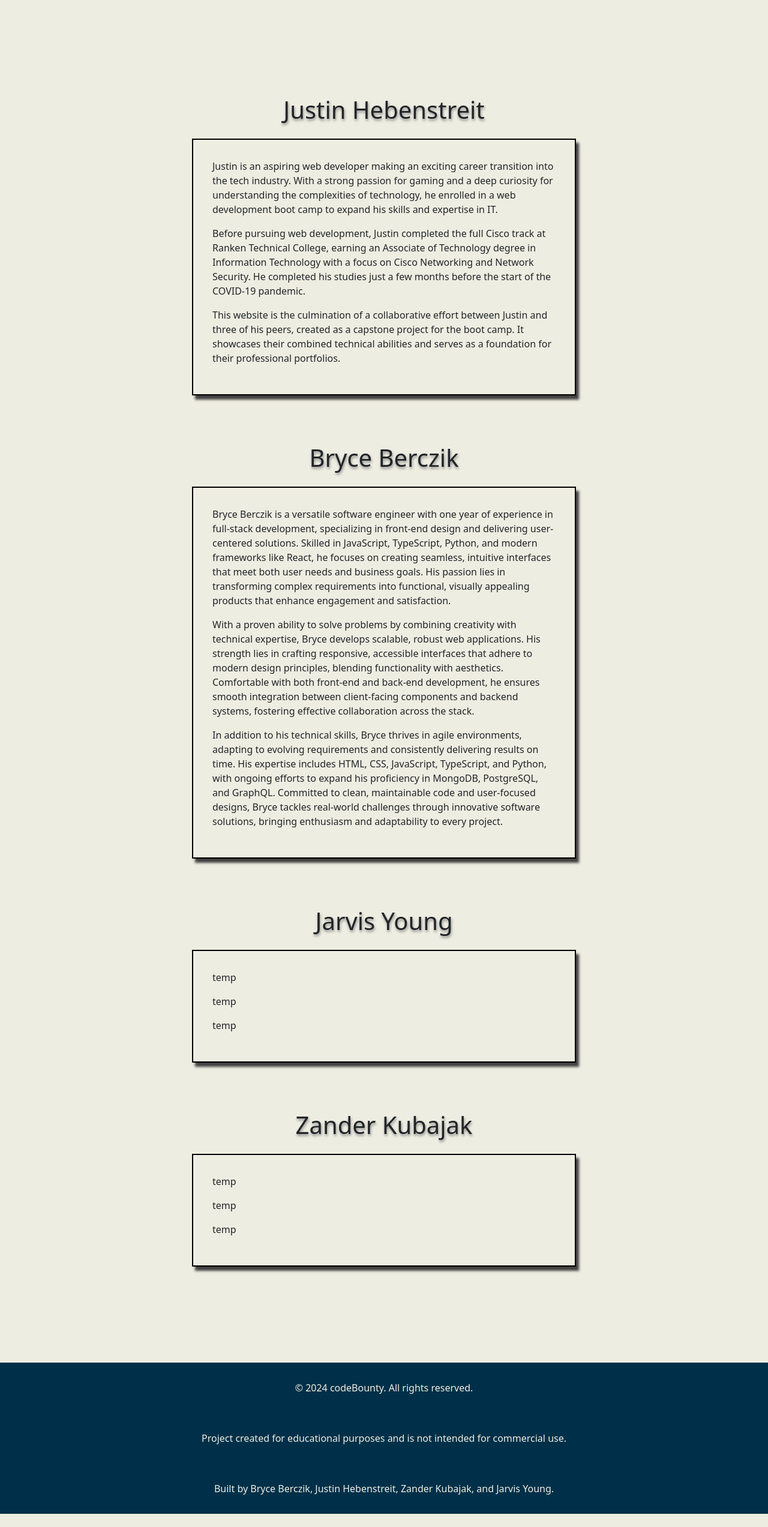
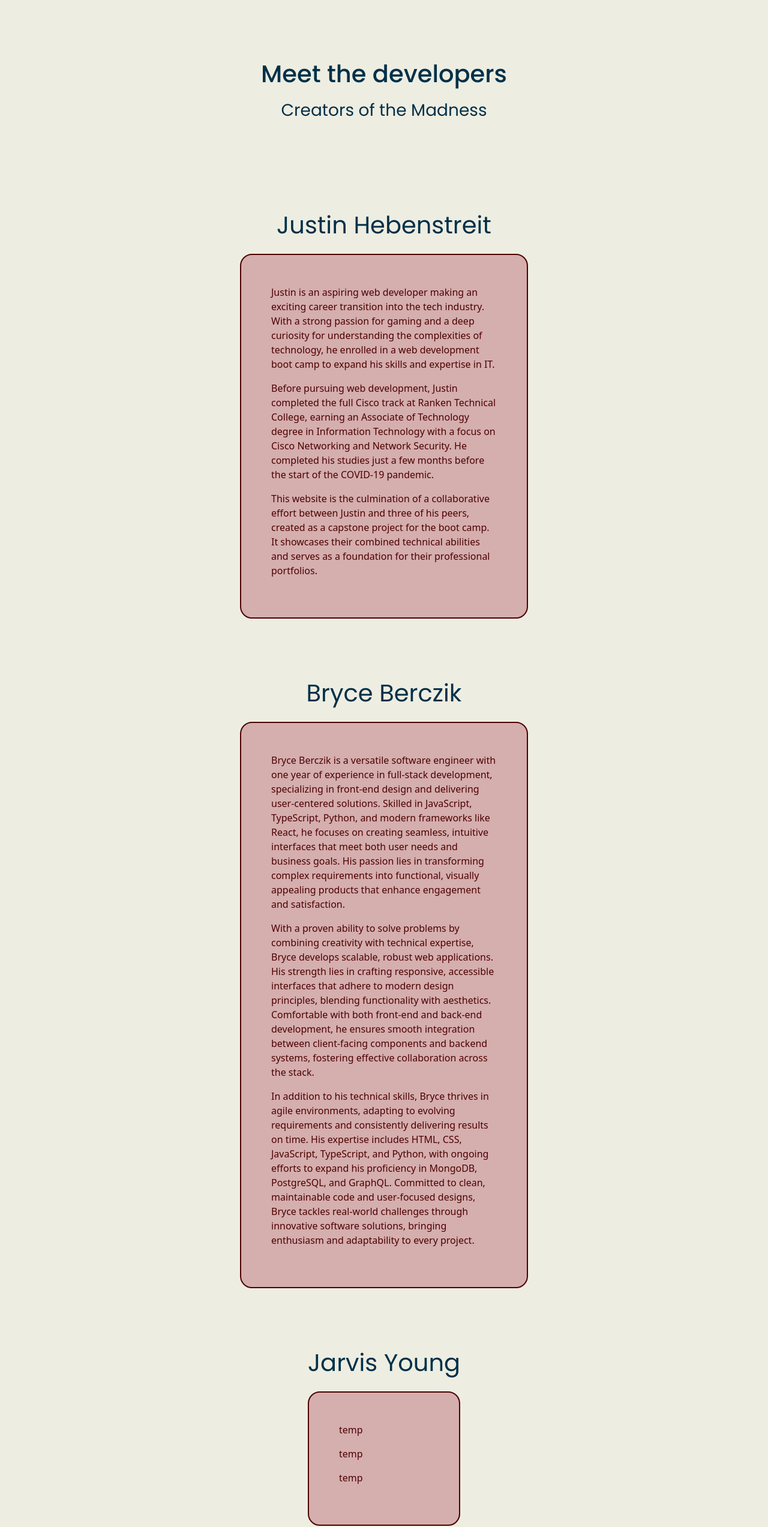
Before and after one commit to bryceberczik/codeBounty, a React (Vite) app in the folder client/: page /about-us in a window 1280 px wide. Shown: the part 93-2638 px from the top of the page at 60% size. Before the commit the page ends 2616 px from the top, so only its background shows below. Built offline with nearby package versions, Linux system fonts and the light colour scheme.

Commit message:
added styling to the about page

```diff
--- a/client/src/css/about.css
+++ b/client/src/css/about.css
@@ -1,22 +1,51 @@
+.about-title {
+
+    text-align: center;
+    margin: 100px 0 150px 0;
+}
+
+.about-title h1 {
+
+    font-family: "Poppins", sans-serif;
+    font-weight: 450;
+    color: #003049;
+}
+
+.about-title h3 {
+
+    margin-top: 20px;
+    color: #003049;
+    font-family: "Poppins", sans-serif;
+    font-weight: 400;
+}
+
 .bio {
     display: flex;
     flex-direction: column;
     justify-content: center;
     align-items: center;
-    width: 40rem;
-    margin: 10rem auto 5rem auto;
+    margin: 100px 400px;
 }
 
 .developerName {
     display: flex;
     justify-content: center;
     margin-bottom: 1.5rem;
-    text-shadow: 1px 3px 4px rgb(139, 139, 138);
+    color: #003049;
+    font-family: "Poppins", sans-serif;
+    font-weight: 400;
 }
 
 .bioDescription {
-    border: 2px solid black;
-    box-shadow: 5px 7px 4px rgb(66, 65, 65);
+    background-color: #d5aeae;
+    border: 2px solid #4d0000;
+    border-radius: 20px;
     padding: 2rem;
-    margin-bottom: 5rem;
+    padding: 50px;
+    margin-bottom: 100px;
 }
+
+.bioDescription p {
+
+    color: #4d0000;
+}
--- a/client/src/pages/About.tsx
+++ b/client/src/pages/About.tsx
@@ -1,109 +1,111 @@
-import PageTab from '../components/PageTab';
-import '../css/about.css';
+import PageTab from "../components/PageTab";
+import "../css/about.css";
 
 const About = () => {
-
   return (
-
     <div>
-
+      <PageTab title="About Us">
+        <div className="about-title">
+            <h1>Meet the developers</h1>
+            <h3>Creators of the Madness</h3>
+        </div>
         <div className="bio">
-
-            <PageTab title="About Us">
-
-                <div>
-
+          <div className="bio-container">
             <h1 className="developerName">Justin Hebenstreit</h1>
             <div className="bioDescription">
-
               <p>
-                            Justin is an aspiring web developer making an exciting career transition into the tech industry. With a strong passion for gaming and a deep curiosity for understanding the complexities of technology, he enrolled in a web development boot camp to expand his skills and expertise in IT.
+                Justin is an aspiring web developer making an exciting career
+                transition into the tech industry. With a strong passion for
+                gaming and a deep curiosity for understanding the complexities
+                of technology, he enrolled in a web development boot camp to
+                expand his skills and expertise in IT.
               </p>
 
               <p>
-                            Before pursuing web development, Justin completed the full Cisco track at Ranken Technical College, earning an Associate of Technology degree in Information Technology with a focus on Cisco Networking and Network Security. He completed his studies just a few months before the start of the COVID-19 pandemic.
+                Before pursuing web development, Justin completed the full Cisco
+                track at Ranken Technical College, earning an Associate of
+                Technology degree in Information Technology with a focus on
+                Cisco Networking and Network Security. He completed his studies
+                just a few months before the start of the COVID-19 pandemic.
               </p>
 
               <p>
-                            This website is the culmination of a collaborative effort between Justin and three of his peers, created as a capstone project for the boot camp. It showcases their combined technical abilities and serves as a foundation for their professional portfolios.
+                This website is the culmination of a collaborative effort
+                between Justin and three of his peers, created as a capstone
+                project for the boot camp. It showcases their combined technical
+                abilities and serves as a foundation for their professional
+                portfolios.
               </p>
-
+            </div>
           </div>
 
-                </div>
-
-                <div>
-
+          <div className="bio-container">
             <h1 className="developerName">Bryce Berczik</h1>
 
             <div className="bioDescription">
-
               <p>
-                            Bryce Berczik is a versatile software engineer with one year of experience in full-stack development, specializing in front-end design and delivering user-centered solutions. Skilled in JavaScript, TypeScript, Python, and modern frameworks like React, he focuses on creating seamless, intuitive interfaces that meet both user needs and business goals. His passion lies in transforming complex requirements into functional, visually appealing products that enhance engagement and satisfaction.
+                Bryce Berczik is a versatile software engineer with one year of
+                experience in full-stack development, specializing in front-end
+                design and delivering user-centered solutions. Skilled in
+                JavaScript, TypeScript, Python, and modern frameworks like
+                React, he focuses on creating seamless, intuitive interfaces
+                that meet both user needs and business goals. His passion lies
+                in transforming complex requirements into functional, visually
+                appealing products that enhance engagement and satisfaction.
               </p>
 
               <p>
-                            With a proven ability to solve problems by combining creativity with technical expertise, Bryce develops scalable, robust web applications. His strength lies in crafting responsive, accessible interfaces that adhere to modern design principles, blending functionality with aesthetics. Comfortable with both front-end and back-end development, he ensures smooth integration between client-facing components and backend systems, fostering effective collaboration across the stack.
+                With a proven ability to solve problems by combining creativity
+                with technical expertise, Bryce develops scalable, robust web
+                applications. His strength lies in crafting responsive,
+                accessible interfaces that adhere to modern design principles,
+                blending functionality with aesthetics. Comfortable with both
+                front-end and back-end development, he ensures smooth
+                integration between client-facing components and backend
+                systems, fostering effective collaboration across the stack.
               </p>
 
               <p>
-                            In addition to his technical skills, Bryce thrives in agile environments, adapting to evolving requirements and consistently delivering results on time. His expertise includes HTML, CSS, JavaScript, TypeScript, and Python, with ongoing efforts to expand his proficiency in MongoDB, PostgreSQL, and GraphQL. Committed to clean, maintainable code and user-focused designs, Bryce tackles real-world challenges through innovative software solutions, bringing enthusiasm and adaptability to every project.
+                In addition to his technical skills, Bryce thrives in agile
+                environments, adapting to evolving requirements and consistently
+                delivering results on time. His expertise includes HTML, CSS,
+                JavaScript, TypeScript, and Python, with ongoing efforts to
+                expand his proficiency in MongoDB, PostgreSQL, and GraphQL.
+                Committed to clean, maintainable code and user-focused designs,
+                Bryce tackles real-world challenges through innovative software
+                solutions, bringing enthusiasm and adaptability to every
+                project.
               </p>
-
+            </div>
           </div>
 
-                </div>
-
-                <div>
-
+          <div className="bio-container">
             <h1 className="developerName">Jarvis Young</h1>
 
             <div className="bioDescription">
+              <p>temp</p>
 
-                        <p>
-                            temp
-                        </p>
+              <p>temp</p>
 
-                        <p>
-                            temp
-                        </p>
-
-                        <p>
-                            temp
-                        </p>
-
+              <p>temp</p>
+            </div>
           </div>
 
+          <div className="bio-container">
+            <h1 className="developerName">Zander Kubajak</h1>
+
+            <div className="bioDescription">
+              <p>temp</p>
+
+              <p>temp</p>
+
+              <p>temp</p>
             </div>
-
-                <div>
-
-                    <h1 className='developerName'>Zander Kubajak</h1>
-
-                    <div className='bioDescription'>
-
-                        <p>
-                            temp
-                        </p>
-
-                        <p>
-                            temp
-                        </p>
-
-                        <p>
-                            temp
-                        </p>
-
           </div>
-
         </div>
-
       </PageTab>
-
     </div>
-
-        </div>
-    )
+  );
 };
 
-export default About
+export default About;
```
Lines whose indentation alone changed are shown as unchanged.
